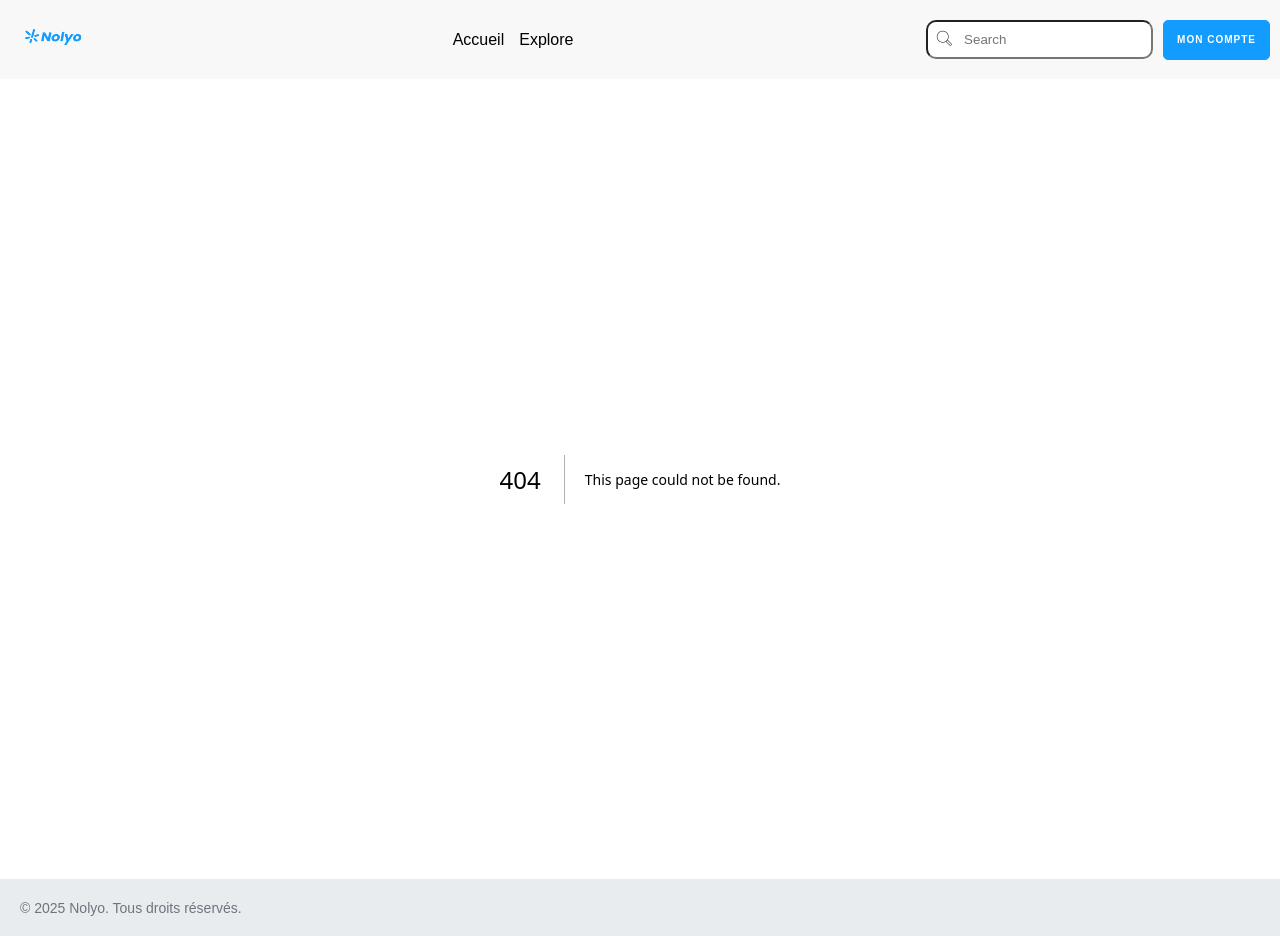
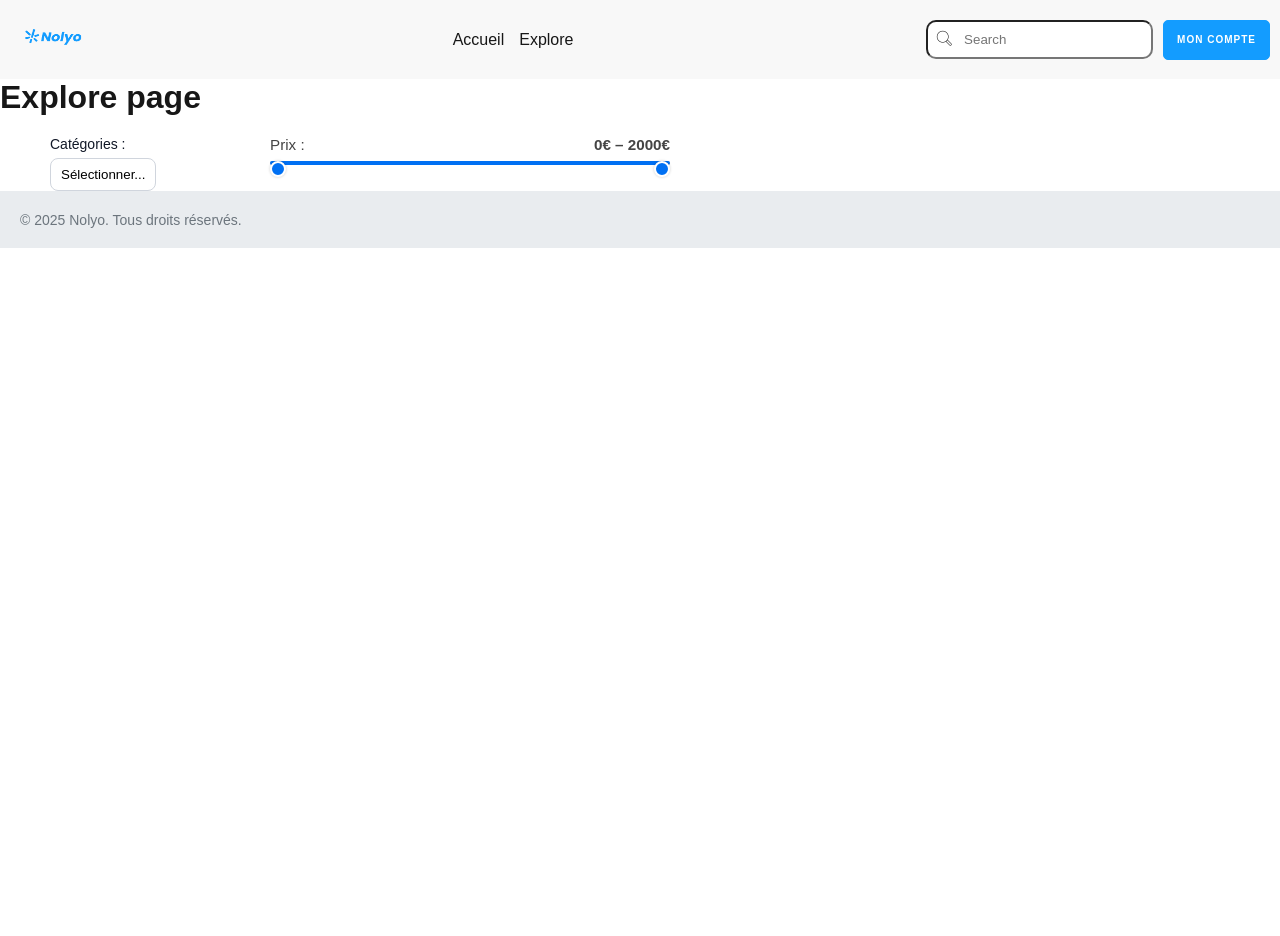
Before and after one commit to Equipe-D-Marketplace/nolyo-front, a Next.js app: page /explore in a window 1280 px wide. Before the commit this address had no page. After the commit the page ends 800 px from the top, so only its background shows below. Built offline with nearby package versions, Linux system fonts and the light colour scheme.

Commit message:
Add Explore page with filter functionality; includes Multiselect for city selection and Slider for price range, along with associated styles for layout. #11

```diff
--- /dev/null
+++ b/src/app/explore/page.module.css
@@ -0,0 +1,5 @@
+.filter-bar-container{
+  display: flex;
+  gap: 20px;
+  padding: 0 50px;
+}
--- /dev/null
+++ b/src/app/explore/page.tsx
@@ -0,0 +1,34 @@
+"use client"
+import { useState } from "react";
+import Multiselect from "@/components/MultiSelect";
+import Slider from "@/components/Slider";
+import style from "./page.module.css"
+
+export default function Explore() {
+
+    const [cities, setCities] = useState<string[]>(["lyon"]);
+
+    const options = [
+        { value: "paris", label: "Paris" },
+        { value: "lyon", label: "Lyon" },
+        { value: "marseille", label: "Marseille" },
+      ];
+
+      const handlePriceChange = (values: { min: number; max: number }) => {
+        console.log("Nouveau filtre :", values);
+      };
+
+  return (
+    <main>
+      <h1>Explore page</h1>
+      <div className={style["filter-bar-container"]}>
+        <Multiselect
+          label="Catégories : "
+          options={options}
+      ></Multiselect>
+      <Slider min={0} max={2000} step={50} onChange={handlePriceChange} />
+      </div>
+
+    </main>
+  );
+}
```
